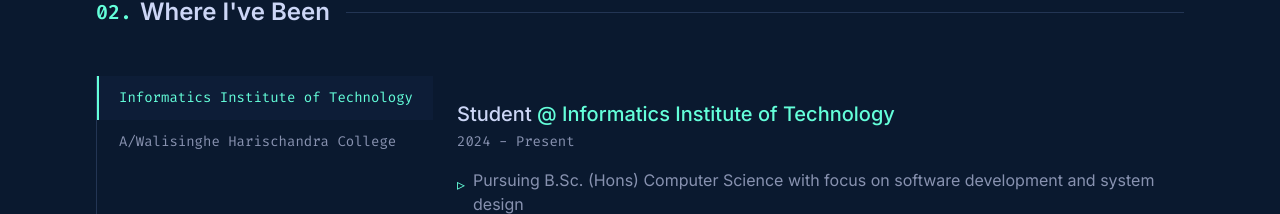
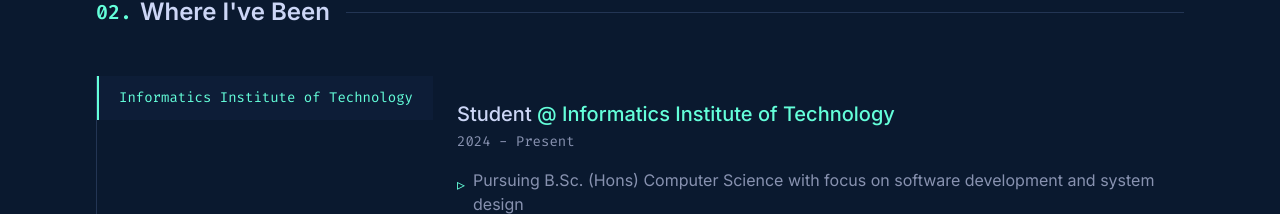
Before and after one commit to Thisun-17/personal-portfolio, a React (Vite) app in the folder portfolio/: page / in a window 1280 px wide. Shown: the part 1660-1874 px from the top of the page. Built offline with nearby package versions, Linux system fonts and the light colour scheme.

Commit message:
fix: remove outdated student experience entry from experience data

```diff
--- a/portfolio/src/components/Experience.tsx
+++ b/portfolio/src/components/Experience.tsx
@@ -20,18 +20,8 @@
       "Working on collaborative projects",
       "Building technical expertise across multiple programming languages and frameworks",
     ]
-  },
-  {
-    company: "A/Walisinghe Harischandra College",
-    position: "Student",
-    date: "2014 - 2023",
-    details: [
-      "Completed secondary education with focus on technology and business studies",
-      "Participated in extracurricular activities including debate club and tech workshops",
-      "Led student initiatives for digital awareness and online safety",
-      "Achieved academic excellence in business and technology subjects"
-    ]
   }
+
 ];
 
 const Experience: React.FC = () => {
```
